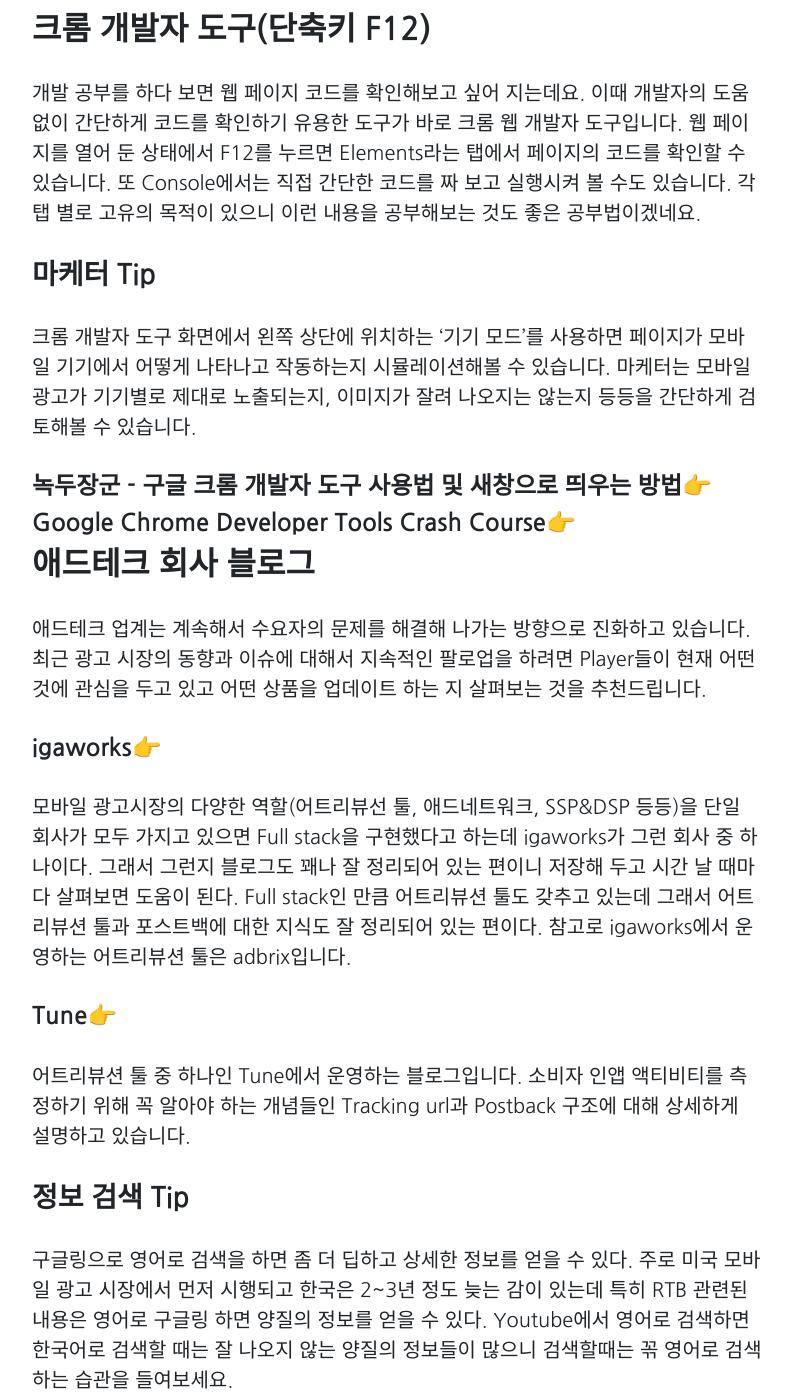
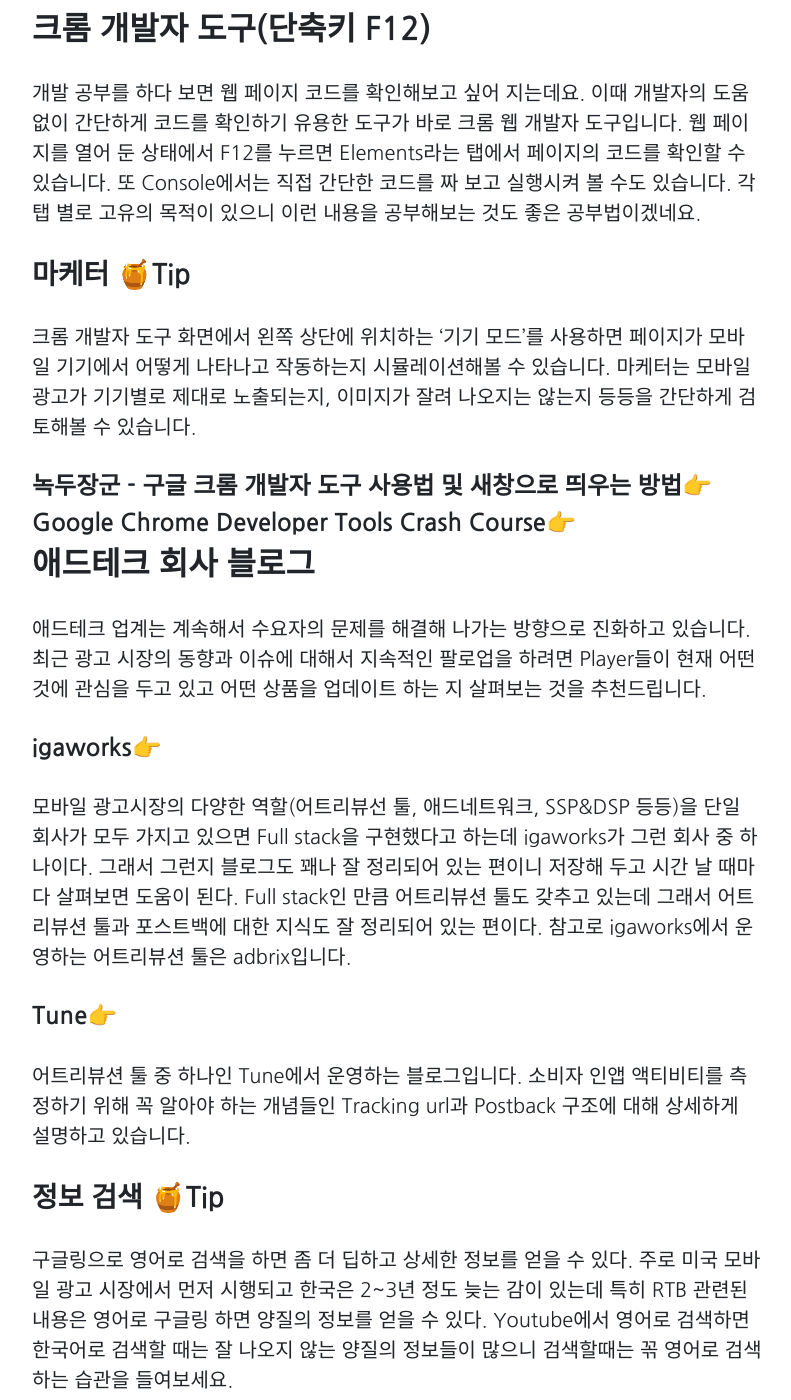
Before and after one commit to Marapro88/mara, a Jekyll site: the page built from _posts/2020-05-10-digital-marketing-cheat-key-3.md, in a window 1280 px wide and 1400 px high, scrolled down 3981 px. Shown: the whole window, without its empty margins (243-1034 px from the left). Built offline with Jekyll 4.4.1, drawn with Linux system fonts in a browser that asks for light colours; comment, search, counter and statistics services are not loaded.

Commit message:
0525 글 다시 수정

```diff
--- a/_posts/2020-05-10-digital-marketing-cheat-key-3.md
+++ b/_posts/2020-05-10-digital-marketing-cheat-key-3.md
@@ -33,7 +33,7 @@
 
 요청사항이 클라이언트 사이드이냐 서버 사이드이냐에 따라서 컨택포인트를 구별할 수 있습니다.
 
-#### [[생활코딩] 서버란 무엇인가👉](https://www.youtube.com/watch?v=bnpJVGt5Cxk)
+#### [[생활코딩] 서버란 무엇인가👉](https://www.youtube.com/watch?v=bnpJVGt5Cxk)<br>
 
 ## API
 
@@ -47,13 +47,13 @@
 
 Android Application Package의 줄임말로 AOS 모바일에서 플레이스토어를 거치지 않고 앱을 다운로드할 수 있는 방법으로 많이 사용됩니다. 앱 서비스 회사라면 주기적으로 수정사항과 신규 프로덕을 업데이트해서 플레이스토어에 앱을 업로드하고 배포를 하는데요, 정식으로 앱을 업로드하기 전에 수정사항들이 모바일에서 정상적으로 동작하는지 확인하기 위한 내부 QA 용도로 사용되곤 합니다. APK 파일에 대한 좀 더 자세한 설명은 아래 유튜브를 참고해주세요.
 
-#### [[Android]What is APK files?👉 ](https://www.youtube.com/watch?v=Hawj4WRxNSs)
+#### [[Android]What is APK files?👉 ](https://www.youtube.com/watch?v=Hawj4WRxNSs)<br>
 
 ## SDK
 
 Software Development Kit의 줄임말로 앱을 동작시키기 위한 각종 코드(Libraries)와 문서(Documentation), API가 정리되어 있는 파일입니다. 앱 서비스 관련 업무를 하다 보면 "저희 SDK 탑재해주셔야 해요"라는 말 들어보셨을 텐데요. 예를 들어 Facebook 광고를 활용하려면 Facebook에서 제공하는 Facebook SDK를 탑재해야 합니다. Facebook은 SDK를 통해서 광고주 앱 내 이벤트, 인스톨 이후 Action에 대해서 postback을 받아보고 유저 정보를 분석해 캠페인을 최적화합니다. 이렇게 다른 앱이 제공하는 서비스를 활용하기 위해 해당 앱의 SDK를 자사 앱에 탑재하려면 개발자의 도움을 받아야 합니다. SDK 탑재 이후 플레이스토어/ 앱스토어에 업로드하여 버전 업그레이드를 한 유저가 사용을 해야 비로소 기능을 사용할 수 있습니다. 즉, '다른 앱 SDK를 업데이트했다면 서비스를 활용하려면 시차가 있다!'라는 부분을 이해하고 계셔야 합니다. 아래 링크에서 Facebook SDK를 직접 보면 좀 더 이해하기 쉬우실 거에요.
 
-#### [Facebook SDK 구경하러 가기👉 ](https://developers.facebook.com/docs/apis-and-sdks/)
+#### [Facebook SDK 구경하러 가기👉 ](https://developers.facebook.com/docs/apis-and-sdks/)<br>
 
 ## 앱의 종류
 
@@ -69,19 +69,19 @@
 
 플랫폼에서 제공하는 카메라, 위치정보, 연락처 등 OS에서 기본적으로 제공하는 유틸리티 기능들과 상호 교환이 쉽게 이루어진다는 장점이 있습니다. 예를 들어 어떤 앱을 다운로드하고 나서 카메라 접근 허용 여부를 물을 때가 있죠? 네이티브 앱은 OS에서 제공하는 API를 통해서 카메라에 접근하는 기능을 구현했기 때문입니다. 하지만 단점도 존재합니다. 플랫폼 별로 각각의 언어로 개발이 되어야 하기 때문에 플랫폼에 종속되고 2번 개발해야 하는 등 개발에 많은 리소스가 필요합니다.
 
-#### [Traversy Media - Mobile Apps- Web vs. Native vs. Hybrid👉](https://www.youtube.com/watch?v=ZikVtdopsfY)
+#### [Traversy Media - Mobile Apps- Web vs. Native vs. Hybrid👉](https://www.youtube.com/watch?v=ZikVtdopsfY)<br>
 
 ## 크롬 개발자 도구(단축키 F12)
 
 개발 공부를 하다 보면 웹 페이지 코드를 확인해보고 싶어 지는데요. 이때 개발자의 도움 없이 간단하게 코드를 확인하기 유용한 도구가 바로 크롬 웹 개발자 도구입니다. 웹 페이지를 열어 둔 상태에서 F12를 누르면 Elements라는 탭에서 페이지의 코드를 확인할 수 있습니다. 또 Console에서는 직접 간단한 코드를 짜 보고 실행시켜 볼 수도 있습니다. 각 탭 별로 고유의 목적이 있으니 이런 내용을 공부해보는 것도 좋은 공부법이겠네요.
 
-### 마케터 Tip
+### 마케터 🍯Tip
 
 크롬 개발자 도구 화면에서 왼쪽 상단에 위치하는 '기기 모드'를 사용하면 페이지가 모바일 기기에서 어떻게 나타나고 작동하는지 시뮬레이션해볼 수 있습니다. 마케터는 모바일 광고가 기기별로 제대로 노출되는지, 이미지가 잘려 나오지는 않는지 등등을 간단하게 검토해볼 수 있습니다.
 
 #### [녹두장군 - 구글 크롬 개발자 도구 사용법 및 새창으로 띄우는 방법👉]( https://mainia.tistory.com/2393 )
 
-#### [Google Chrome Developer Tools Crash Course👉](https://www.youtube.com/watch?v=x4q86IjJFag)
+#### [Google Chrome Developer Tools Crash Course👉](https://www.youtube.com/watch?v=x4q86IjJFag)<br>
 
 ## 애드테크 회사 블로그
 
@@ -95,10 +95,10 @@
 
 어트리뷰션 툴 중 하나인 Tune에서 운영하는 블로그입니다. 소비자 인앱 액티비티를 측정하기 위해 꼭 알아야 하는 개념들인 Tracking url과 Postback 구조에 대해 상세하게 설명하고 있습니다.
 
-### 정보 검색 Tip
+### 정보 검색 🍯Tip
 
 구글링으로 영어로 검색을 하면 좀 더 딥하고 상세한 정보를 얻을 수 있다. 주로 미국 모바일 광고 시장에서 먼저 시행되고 한국은 2~3년 정도 늦는 감이 있는데 특히 RTB 관련된 내용은 영어로 구글링 하면 양질의 정보를 얻을 수 있다. Youtube에서 영어로 검색하면 한국어로 검색할 때는 잘 나오지 않는 양질의 정보들이 많으니 검색할때는 꼮 영어로 검색하는 습관을 들여보세요.
 
-지금까지 총 3편에 걸쳐서 디지털 마케터가 알아야 할 기초지식에 대해서 살펴봤는데요. 디지털 마케팅의 세계는 무궁무진하고 아직 진화하고 있는 시장인 만큼 공부해야 할 내용도 계속해서 생기는 것 같습니다. 마케터에게 도움 될 만한 지식들을 지속적으로 업로드 할 예정이니 많이 기대해주세요. <br>
+지금까지 총 3편에 걸쳐서 디지털 마케터가 알아야 할 기초지식에 대해서 살펴봤는데요. 디지털 마케팅의 세계는 무궁무진하고 아직 진화하고 있는 시장인 만큼 공부해야 할 내용도 계속해서 생기는 것 같습니다. 마케터에게 도움 될 만한 지식들을 지속적으로 업로드 할 예정이니 많이 기대해주세요.
 
 오늘도 칼퇴하세요~! 🙋‍♀️
```
